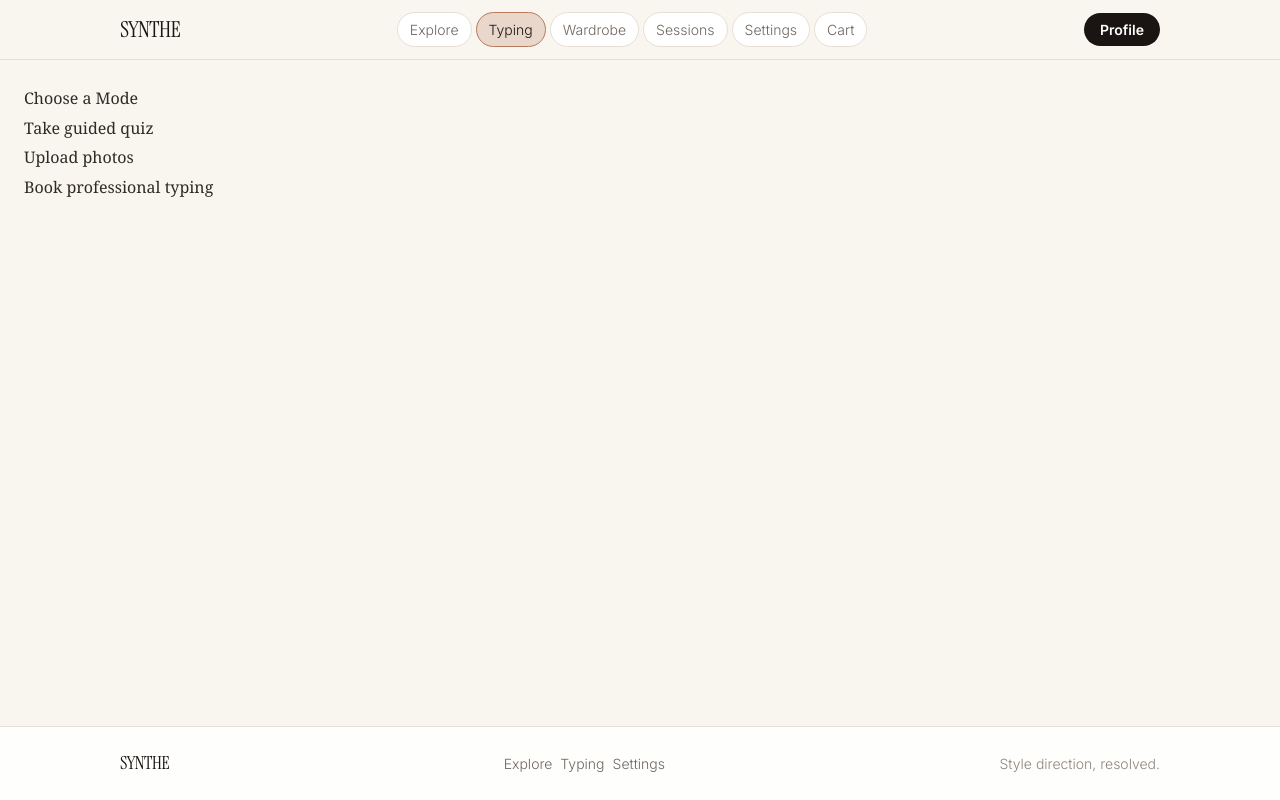
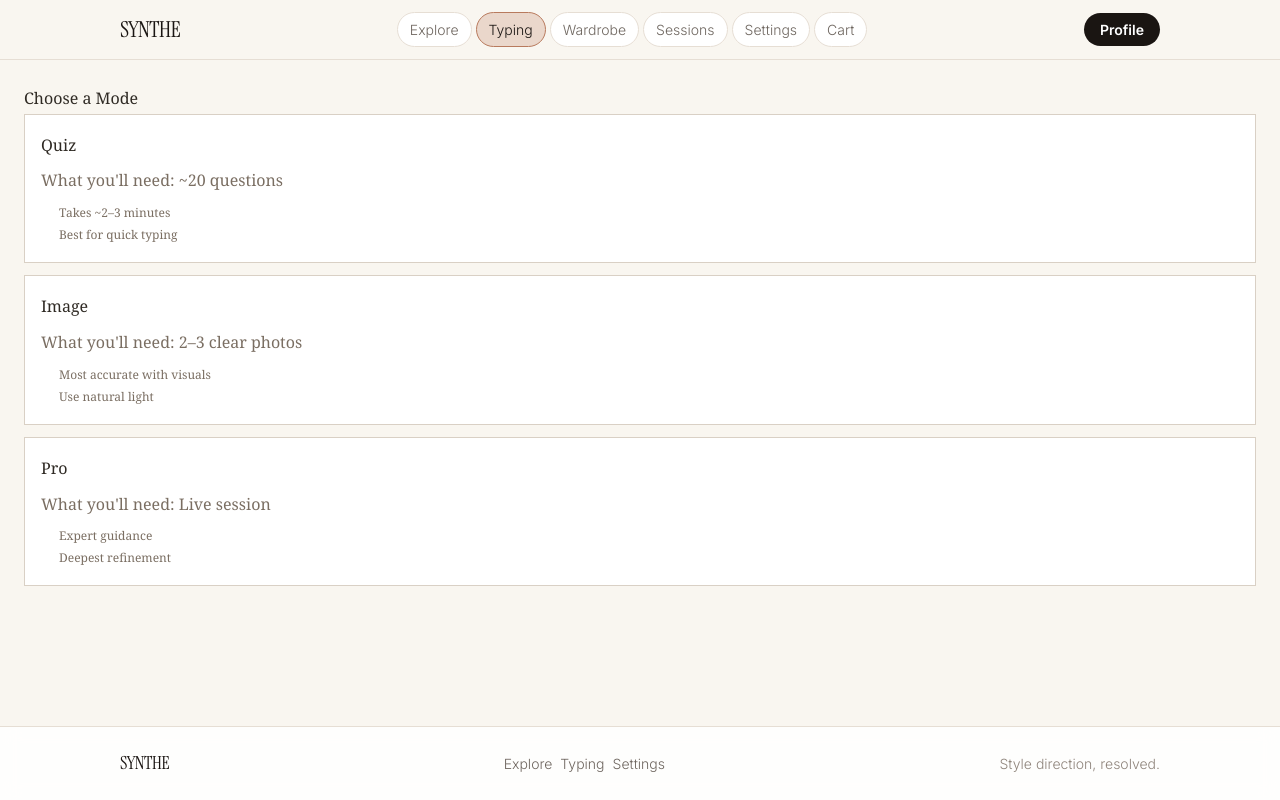
Before and after one commit to th-efool/SYNTHE, a Next.js app: page /typing/mode in a window 1280 px wide. Built offline with nearby package versions, Linux system fonts and the light colour scheme.

Commit message:
Enhance typing flow interactions and feedback states

```diff
--- a/src/app/(dashboard)/typing/mode/page.tsx
+++ b/src/app/(dashboard)/typing/mode/page.tsx
@@ -1,21 +1,22 @@
 "use client";
 
 import { editorialPageStyle, typingTokens } from "@/features/typing/components/uiTokens";
+import { useState } from "react";
 import { useRouter } from "next/navigation";
 import { useTypingStore } from "@/lib/typing-state";
+import { useTypingPageFX } from "@/features/typing/components/useTypingPageFX";
+
+const options = [
+  { mode: "quiz", title: "Quiz", meta: "~20 questions", bullets: ["Takes ~2–3 minutes", "Best for quick typing"] },
+  { mode: "image", title: "Image", meta: "2–3 clear photos", bullets: ["Most accurate with visuals", "Use natural light"] },
+  { mode: "pro", title: "Pro", meta: "Live session", bullets: ["Expert guidance", "Deepest refinement"] },
+] as const;
 
 export default function TypingModePage() {
   const router = useRouter();
   const { selectMode } = useTypingStore();
+  const [selected, setSelected] = useState<string | null>(null);
+  const { containerStyle } = useTypingPageFX();
 
-  return (
-    <main style={editorialPageStyle}>
-      <h1>Choose a Mode</h1>
-      <ul>
-        <li><button onClick={() => { selectMode("quiz"); router.push("/typing/quiz"); }}>Take guided quiz</button></li>
-        <li><button onClick={() => { selectMode("image"); router.push("/typing/upload"); }}>Upload photos</button></li>
-        <li><button onClick={() => { selectMode("pro"); router.push("/typing/processing"); }}>Book professional typing</button></li>
-      </ul>
-    </main>
-  );
+  return <main style={{ ...editorialPageStyle, ...containerStyle }}><h1>Choose a Mode</h1><div style={{ display: "grid", gap: 12 }}>{options.map((o) => <button key={o.mode} onClick={() => { setSelected(o.mode); selectMode(o.mode); router.push(o.mode === "quiz" ? "/typing/quiz" : o.mode === "image" ? "/typing/upload" : "/typing/processing"); }} style={{ textAlign: "left", padding: 16, border: selected === o.mode ? `1px solid ${typingTokens.color.accent}` : typingTokens.border.soft, background: selected === o.mode ? "#f2ebe4" : "#fff", transition: "all 180ms ease", cursor: "pointer" }}><div style={{ display: "flex", justifyContent: "space-between" }}><strong>{o.title}</strong>{selected===o.mode && <span style={{fontSize:12}}>Selected</span>}</div><p style={{ margin: "6px 0", color: typingTokens.color.muted }}>What you'll need: {o.meta}</p><ul style={{ margin: 0, paddingLeft: 18 }}>{o.bullets.map((b)=><li key={b} style={{fontSize:12,color:typingTokens.color.muted}}>{b}</li>)}</ul></button>)}</div></main>;
 }
--- a/src/app/(dashboard)/typing/processing/page.tsx
+++ b/src/app/(dashboard)/typing/processing/page.tsx
@@ -1,37 +1,40 @@
 "use client";
 
 import { editorialPageStyle, typingTokens } from "@/features/typing/components/uiTokens";
-import { useEffect } from "react";
+import { useEffect, useMemo, useState } from "react";
 import { useRouter } from "next/navigation";
 import { useTypingStore } from "@/lib/typing-state";
 import { ProcessingIndicator } from "@/features/typing/components/ProcessingIndicator";
+import { useTypingPageFX } from "@/features/typing/components/useTypingPageFX";
+
+const messages = ["Extracting features...", "Analyzing structure...", "Resolving color profile...", "Finalizing result..."];
 
 export default function TypingProcessingPage() {
   const router = useRouter();
   const { completeProfile } = useTypingStore();
+  const [tick, setTick] = useState(0);
+  const [progress, setProgress] = useState(0);
+  const { containerStyle } = useTypingPageFX();
+  const label = useMemo(() => messages[tick % messages.length], [tick]);
 
   useEffect(() => {
+    const msgId = window.setInterval(() => setTick((v) => v + 1), 800);
+    const progId = window.setInterval(() => setProgress((v) => Math.min(v + 4, 100)), 95);
     const timeoutId = window.setTimeout(() => {
-      completeProfile({
-        kibbe: "Soft Natural",
-        season: "Soft Autumn",
-        essence: ["Natural", "Romantic"],
-        confidence: 0.81,
-      });
+      completeProfile({ kibbe: "Soft Natural", season: "Soft Autumn", essence: ["Natural", "Romantic"], confidence: 0.81 });
       router.replace("/typing/result");
     }, 2400);
-
-    return () => window.clearTimeout(timeoutId);
+    return () => { window.clearInterval(msgId); window.clearInterval(progId); window.clearTimeout(timeoutId); };
   }, [completeProfile, router]);
 
   return (
-    <main style={{ minHeight: "70vh", display: "grid", placeItems: "center", padding: 24 }}>
-      <section style={{ textAlign: "center", maxWidth: 460 }}>
-        <h1 style={{ marginBottom: 10 }}>Analyzing your inputs</h1>
-        <p style={{ marginTop: 0, color: typingTokens.color.muted }}>We are processing your quiz and image signals to build your profile.</p>
-        <div style={{ display: "flex", justifyContent: "center", marginTop: 18 }}>
-          <ProcessingIndicator />
-        </div>
+    <main style={{ ...editorialPageStyle, ...containerStyle, minHeight: "70vh", display: "grid", placeItems: "center" }}>
+      <section style={{ textAlign: "center", width: "100%", maxWidth: 520 }}>
+        <h1>Analyzing your inputs</h1>
+        <p style={{ color: typingTokens.color.muted }}>{label}</p>
+        <p style={{ fontSize: 12, color: typingTokens.color.muted }}>Comparing against calibrated archetypes</p>
+        <div style={{ display: "flex", justifyContent: "center", margin: "12px 0" }}><ProcessingIndicator /></div>
+        <div style={{ height: 8, borderRadius: 999, background: "#e6ddd2", overflow: "hidden" }}><div style={{ width: `${progress}%`, height: "100%", background: typingTokens.color.accent, transition: "width 100ms linear" }} /></div>
       </section>
     </main>
   );
--- a/src/app/(dashboard)/typing/refine/page.tsx
+++ b/src/app/(dashboard)/typing/refine/page.tsx
@@ -3,36 +3,18 @@
 import { editorialPageStyle, typingTokens } from "@/features/typing/components/uiTokens";
 import { useRouter } from "next/navigation";
 import { useTypingStore } from "@/lib/typing-state";
+import { useTypingPageFX } from "@/features/typing/components/useTypingPageFX";
 
 const refineOptions = [
-  { label: "Re-run Structure", startStep: 1, domain: "structure" },
-  { label: "Re-run Color", startStep: 2, domain: "color" },
-  { label: "Re-run Essence", startStep: 3, domain: "essence" },
+  { label: "Re-evaluate Structure", desc: "Re-run structural signals and silhouette alignment", startStep: 1, domain: "structure" },
+  { label: "Re-evaluate Color", desc: "Re-run undertone and harmony calibration", startStep: 2, domain: "color" },
+  { label: "Re-evaluate Essence", desc: "Re-run presence and expression matching", startStep: 3, domain: "essence" },
 ] as const;
 
 export default function TypingRefinePage() {
   const router = useRouter();
   const { setStep, saveAnswers, selectMode } = useTypingStore();
+  const { containerStyle } = useTypingPageFX();
 
-  return (
-    <main style={editorialPageStyle}>
-      <h1>Refine Analysis</h1>
-      <p>Select a layer to re-run from the quiz flow.</p>
-      <div style={{ display: "grid", gap: 10, maxWidth: 360 }}>
-        {refineOptions.map((option) => (
-          <button
-            key={option.domain}
-            onClick={() => {
-              selectMode("quiz");
-              setStep(option.startStep);
-              saveAnswers({ refineDomain: option.domain });
-              router.push(`/typing/quiz/${option.startStep}`);
-            }}
-          >
-            {option.label}
-          </button>
-        ))}
-      </div>
-    </main>
-  );
+  return (<main style={{ ...editorialPageStyle, ...containerStyle }}><h1>Refine Analysis</h1><p style={{color:typingTokens.color.muted}}>This will not reset your full profile — only refine selected layer.</p><div style={{display:"grid",gap:10,maxWidth:420}}>{refineOptions.map((o)=><button key={o.domain} onClick={()=>{selectMode("quiz");setStep(o.startStep);saveAnswers({refineDomain:o.domain});router.push(`/typing/quiz/${o.startStep}`);}} style={{textAlign:"left",padding:16,border:typingTokens.border.soft,transition:"all 180ms ease",cursor:"pointer"}} className="refine-opt"><strong>{o.label}</strong><p style={{margin:"6px 0",fontSize:13,color:typingTokens.color.muted}}>{o.desc}</p><p style={{margin:0,fontSize:12,color:typingTokens.color.muted}}>Targets only this layer · Recommended if unsure</p></button>)}</div><style>{`.refine-opt:hover{border-color:${typingTokens.color.accent};background:#f2ebe4}.refine-opt:active{transform:scale(.98)}`}</style></main>);
 }
--- a/src/app/(dashboard)/typing/result/page.tsx
+++ b/src/app/(dashboard)/typing/result/page.tsx
@@ -4,26 +4,25 @@ import { editorialPageStyle, typingTokens } from "@/features/typing/components/u
 import { useEffect } from "react";
 import { useRouter } from "next/navigation";
 import { useTypingStore } from "@/lib/typing-state";
+import { useTypingPageFX } from "@/features/typing/components/useTypingPageFX";
 
 export default function TypingResultPage() {
   const router = useRouter();
   const { isComplete, profile } = useTypingStore();
+  const { containerStyle } = useTypingPageFX();
 
-  useEffect(() => {
-    if (!profile || !isComplete) {
-      router.replace("/typing/start");
-    }
-  }, [isComplete, profile, router]);
-
+  useEffect(() => { if (!profile || !isComplete) router.replace("/typing/start"); }, [isComplete, profile, router]);
   if (!profile || !isComplete) return null;
 
   return (
-    <main style={editorialPageStyle}>
-      <h1>Your Result</h1>
+    <main style={{ ...editorialPageStyle, ...containerStyle }}>
+      <p style={{ margin: 0, color: typingTokens.color.muted }}>Profile Generated</p>
+      <h1 style={{ marginTop: 6 }}>Your Result</h1>
       <p>{profile.kibbe} · {profile.season}</p>
       <p>Essence: {profile.essence.join(" + ")}</p>
       <p>Confidence: {Math.round(profile.confidence * 100)}%</p>
-      <button onClick={() => router.push("/typing")}>Go to Profile Control</button>
+      <button className="to-control" onClick={() => router.push("/typing")}>Go to Profile Control →</button>
+      <style>{`.to-control{transition:all 180ms ease}.to-control:hover{transform:translateX(2px);text-decoration:underline}`}</style>
     </main>
   );
 }
--- a/src/app/(dashboard)/typing/start/page.tsx
+++ b/src/app/(dashboard)/typing/start/page.tsx
@@ -4,38 +4,45 @@ import { editorialPageStyle, typingTokens } from "@/features/typing/components/u
 import { useEffect } from "react";
 import { useRouter } from "next/navigation";
 import { useTypingStore } from "@/lib/typing-state";
+import { useTypingPageFX } from "@/features/typing/components/useTypingPageFX";
+
+const cards = [
+  { key: "quiz", title: "Guided Quiz", helper: "Fastest method", description: "Structured questions with deterministic scoring.", recommended: true },
+  { key: "image", title: "Image Analysis", helper: "Most accurate with images", description: "Upload 2–3 clear photos for visual signal analysis." },
+  { key: "pro", title: "Professional Session", helper: "Human expert review", description: "Book a live guided session for advanced typing." },
+] as const;
 
 export default function TypingStartPage() {
   const router = useRouter();
   const { mode, profile, isComplete, currentStep, answers, uploadedImages, resetFlow } = useTypingStore();
+  const { containerStyle } = useTypingPageFX();
 
   useEffect(() => {
-    if (profile && isComplete) {
-      router.replace("/typing");
-      return;
-    }
-
-    const hasPartialInputs =
-      Object.keys(answers).length > 0 || uploadedImages.length > 0 || currentStep > 0 || !!mode;
+    if (profile && isComplete) return void router.replace("/typing");
+    const hasPartialInputs = Object.keys(answers).length > 0 || uploadedImages.length > 0 || currentStep > 0 || !!mode;
     if (!hasPartialInputs) return;
-
-    if (mode === "quiz") {
-      router.replace(`/typing/quiz/${Math.max(currentStep, 1)}`);
-      return;
-    }
-
-    if (mode === "image") {
-      router.replace("/typing/upload");
-    }
+    if (mode === "quiz") return void router.replace(`/typing/quiz/${Math.max(currentStep, 1)}`);
+    if (mode === "image") return void router.replace("/typing/upload");
   }, [answers, currentStep, isComplete, mode, profile, router, uploadedImages]);
 
   return (
-    <main style={editorialPageStyle}>
-      <h1>Start Analysis</h1>
-      <p>Begin your typing flow.</p>
-      <button onClick={() => { resetFlow(); router.push("/typing/mode"); }}>
-        Continue to mode selection
-      </button>
+    <main style={{ ...editorialPageStyle, ...containerStyle }}>
+      <p style={{ margin: 0, color: typingTokens.color.muted }}>Style Analysis System</p>
+      <h1 style={{ margin: "6px 0 8px" }}>Find Your Profile</h1>
+      <p style={{ marginTop: 0, maxWidth: 620, color: typingTokens.color.muted }}>Resolve your structure, color, and presence through a structured analysis system.</p>
+      <div style={{ display: "grid", gridTemplateColumns: "repeat(auto-fit, minmax(220px, 1fr))", gap: typingTokens.spacing.md }}>
+        {cards.map((card) => (
+          <button key={card.key} onClick={() => { resetFlow(); router.push("/typing/mode"); }} style={{ border: typingTokens.border.soft, padding: 20, textAlign: "left", transition: "all 180ms ease", cursor: "pointer" }} className="typing-card">
+            <div style={{ width: 18, height: 18, border: typingTokens.border.soft, marginBottom: 10 }} />
+            <h3 style={{ margin: "0 0 6px", fontFamily: typingTokens.typography.serif, fontSize: 16 }}>{card.title}</h3>
+            <p style={{ margin: "0 0 6px", fontSize: 12, color: typingTokens.color.muted }}>{card.helper}</p>
+            <p style={{ margin: 0, fontSize: 13, color: typingTokens.color.muted }}>{card.description}</p>
+            {"recommended" in card && card.recommended && <p style={{ margin: "10px 0 0", fontSize: 11 }}>Recommended</p>}
+          </button>
+        ))}
+      </div>
+      <p style={{ marginTop: 16, fontSize: 12, color: typingTokens.color.muted }}>Used to analyze structure, color harmony, and presence with deterministic scoring.</p>
+      <style>{`.typing-card:hover{transform:translateY(-2px) scale(1.01);border-color:${typingTokens.color.accent}} .typing-card:active{transform:scale(0.98)}`}</style>
     </main>
   );
 }
--- a/src/app/(dashboard)/typing/upload/page.tsx
+++ b/src/app/(dashboard)/typing/upload/page.tsx
@@ -5,6 +5,7 @@ import { useMemo } from "react";
 import { useRouter } from "next/navigation";
 import { useTypingStore } from "@/lib/typing-state";
 import { UploadSlot } from "@/features/typing/components/UploadSlot";
+import { useTypingPageFX } from "@/features/typing/components/useTypingPageFX";
 
 const MAX_IMAGES = 3;
 const MIN_IMAGES = 2;
@@ -12,32 +13,32 @@ const MIN_IMAGES = 2;
 export default function TypingUploadPage() {
   const router = useRouter();
   const { uploadedImages, addImagePreview, removeImagePreview } = useTypingStore();
-
+  const { containerStyle } = useTypingPageFX();
   const slots = useMemo(() => Array.from({ length: MAX_IMAGES }, (_, index) => index), []);
   const canAnalyze = uploadedImages.length >= MIN_IMAGES;
 
   return (
-    <main style={editorialPageStyle}>
+    <main style={{ ...editorialPageStyle, ...containerStyle }}>
       <h1>Upload</h1>
       <p>Add at least {MIN_IMAGES} images (max {MAX_IMAGES}) to analyze.</p>
       <div style={{ display: "grid", gap: 12, gridTemplateColumns: "repeat(auto-fit, minmax(220px, 1fr))" }}>
         {slots.map((index) => (
+          <div key={index} className="slot-wrap" style={{ transition: "opacity 200ms ease, transform 200ms ease" }}>
             <UploadSlot
-            key={index}
               label={`Image ${index + 1}`}
               previewUrl={uploadedImages[index]}
               onFileSelected={(file) => {
                 if (uploadedImages.length >= MAX_IMAGES) return;
-              const previewUrl = URL.createObjectURL(file);
-              addImagePreview(previewUrl);
+                addImagePreview(URL.createObjectURL(file));
               }}
               onRemove={uploadedImages[index] ? () => removeImagePreview(uploadedImages[index]) : undefined}
             />
+          </div>
         ))}
       </div>
-      <button disabled={!canAnalyze} onClick={() => router.push("/typing/processing")} style={{ marginTop: 16 }}>
-        Analyze
-      </button>
+      <p style={{ fontSize: 12, color: typingTokens.color.muted }}>Use natural lighting. Avoid filters. Face clearly visible.</p>
+      {!canAnalyze && <p style={{ fontSize: 12, color: typingTokens.color.muted }}>Add at least {MIN_IMAGES} images.</p>}
+      <button disabled={!canAnalyze} onClick={() => router.push("/typing/processing")} style={{ marginTop: 10 }}>Analyze</button>
     </main>
   );
 }
--- /dev/null
+++ b/src/features/typing/components/useTypingPageFX.ts
@@ -0,0 +1,20 @@
+"use client";
+
+import { useEffect, useState } from "react";
+
+export function useTypingPageFX() {
+  const [ready, setReady] = useState(false);
+  useEffect(() => {
+    window.scrollTo({ top: 0, behavior: "auto" });
+    const id = window.requestAnimationFrame(() => setReady(true));
+    return () => window.cancelAnimationFrame(id);
+  }, []);
+
+  return {
+    containerStyle: {
+      opacity: ready ? 1 : 0,
+      transform: ready ? "translateY(0px)" : "translateY(10px)",
+      transition: "opacity 220ms ease, transform 220ms ease",
+    } as const,
+  };
+}
```
Lines whose indentation alone changed are shown as unchanged.
